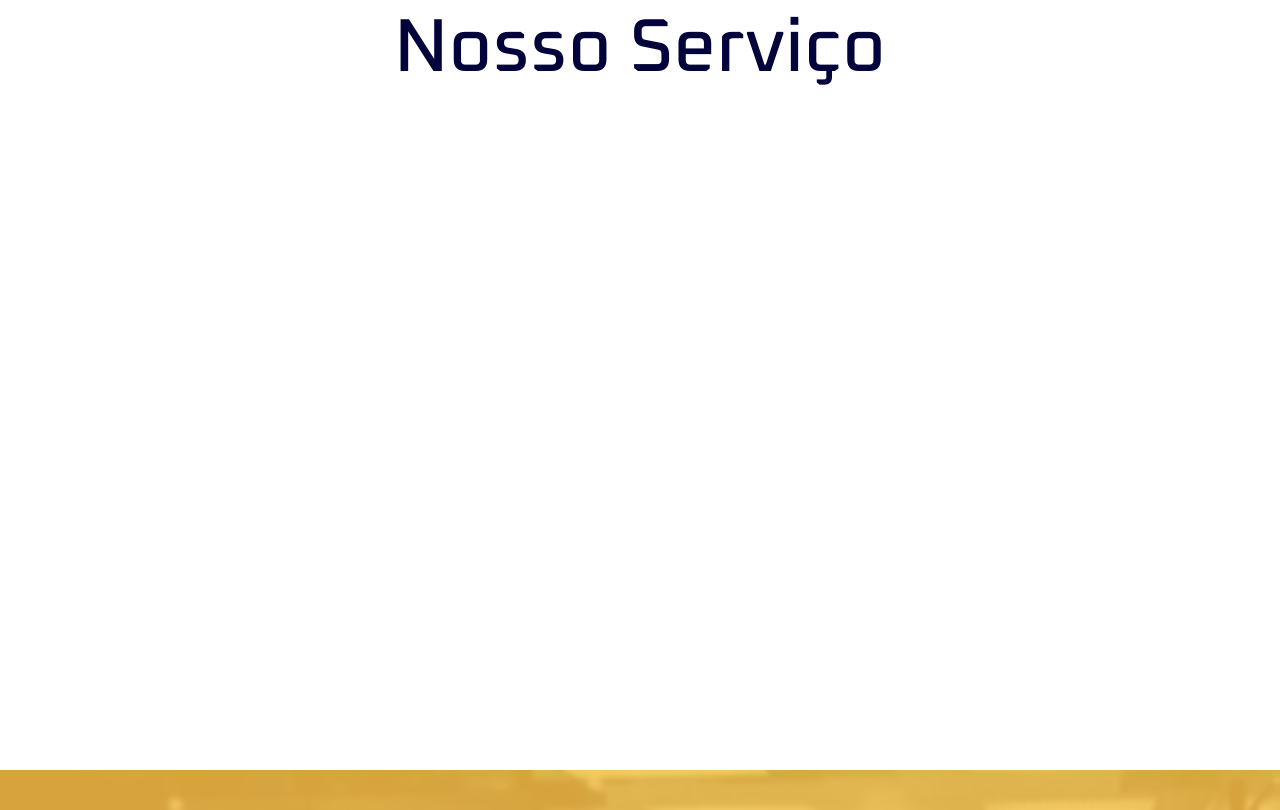
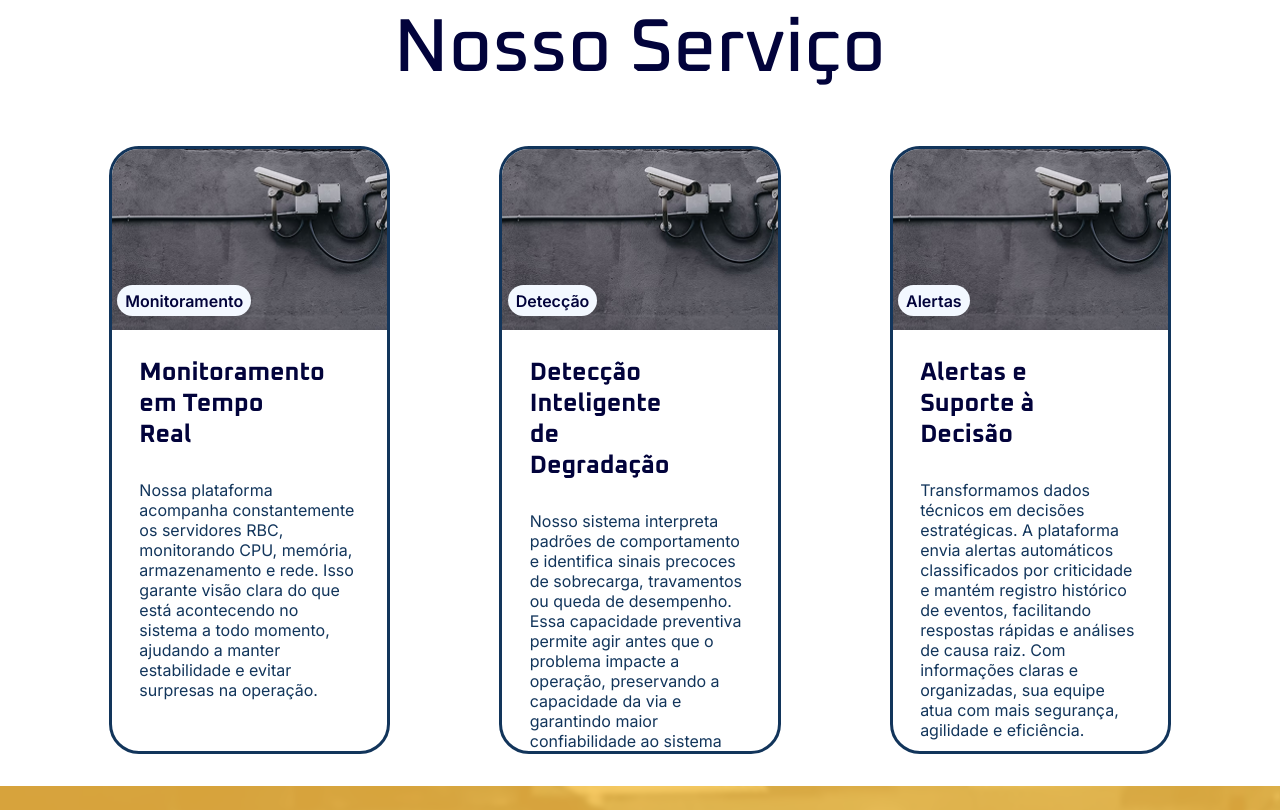
Before and after one commit to M4theusCM/SysTrain-Track, a website: page public/index.html in a window 1280 px wide. Shown: the part 1630-2440 px from the top of the page. Drawn offline with Linux system fonts and the light colour scheme.

```diff
--- a/public/css/style.css
+++ b/public/css/style.css
@@ -38,10 +38,11 @@ body {
 
 /* Navbar */
 nav {
+    z-index: 2;
     width: 100%;
     height: 10vh;
     position: fixed;
-    background-color: #ffffffdb;
+    background-color: #ffffffeb;
     backdrop-filter: blur(2px);
     border-bottom: solid 2px var(--azul-escuro);
 }
@@ -177,7 +178,7 @@ nav {
     font-weight: 500;
     display: flex;
     align-items: center;
-    justify-content: center;
+    justify-content: space-evenly;
     text-decoration: none;
     color: #000;
     transition: .5s;
@@ -208,6 +209,7 @@ nav {
     display: flex;
     align-items: center;
     justify-content: center;
+
 }
 
 .area-titulo h1 {
@@ -225,9 +227,53 @@ nav {
     align-items: center;
 }
 
+.container-servico .card {
+    width: 22%;
+    height: 95%;
+    border-radius: 30px;
+    border: solid 3px var(--azul-escuro);
+    display: flex;
+    flex-direction: column;
+    overflow: hidden;
+}
+
+.container-servico .card-imagem {
+    width: 100%;
+    height: 30%;
+    background-image: url(../assets/images/camera-seguranca.png);
+    background-repeat: no-repeat;
+    background-size: cover;
+    display: flex;
+    align-items: end;
+    padding: 5% 2%;
+}
+
+.container-servico .card-tipo {
+    text-align: center;
+    padding: 2% 3%;
+    border-radius: 20px;
+    background-color: #F3F8FF;
+    font-weight: 600;
+    color: var(--azul-titulos);
+}
+
+.container-servico .card-infos {
+    width: 100%;
+    height: 70%;
+    padding: 10% 10%;
+    color: var(--azul-escuro);
+}
+.container-servico .card h1{
+    color: var(--azul-titulos);
+    font-family: var(--font-titulo);
+    font-size: 25px;
+    margin-right: 30%;
+    margin-bottom: 30px;
+}
 
 /* acessos */
 .container-acesso {
+    margin-top: 2vh;
     width: 100vw;
     height: 70vh;
     background-image: url(../assets/images/data-center.png);
@@ -334,10 +380,10 @@ footer .links .titulo h1 {
 }
 
 .midias img {
-    width: 80px;
-    height: 80px;
-    background-color: rebeccapurple;
+    width: 30px;
+    height: 30px;
     margin-right: 5%;
+    margin-top: 5%;
 }
 
 .termos a,
--- a/public/index.html
+++ b/public/index.html
@@ -14,7 +14,7 @@
 
 <body>
     <!-- navbar -->
-    <div class="d">
+    <div class="">
         <nav>
             <div class="nav-bar">
                 <div class="nav-logo"></div>
@@ -78,12 +78,48 @@
             <div class="card">
                 <div class="card-imagem">
                     <div class="card-tipo">
-                        <p></p>
+                        <p>Monitoramento</p>
                     </div>
                 </div>
                 <div class="card-infos">
-                    <h1></h1>
-                    <p></p>
+                    <h1>Monitoramento em Tempo Real</h1>
+                    <p>
+                        Nossa plataforma acompanha constantemente os servidores RBC, monitorando CPU, memória,
+                        armazenamento e rede. Isso garante visão clara do que está acontecendo no sistema a todo
+                        momento, ajudando a manter estabilidade e evitar surpresas na operação.
+                    </p>
+                </div>
+            </div>
+            <div class="card">
+                <div class="card-imagem">
+                    <div class="card-tipo">
+                        <p>Detecção</p>
+                    </div>
+                </div>
+                <div class="card-infos">
+                    <h1>Detecção Inteligente de Degradação</h1>
+                    <p>
+                        Nosso sistema interpreta padrões de comportamento e identifica sinais precoces de sobrecarga,
+                        travamentos ou queda de desempenho. Essa capacidade preventiva permite agir antes que o problema
+                        impacte a operação, preservando a capacidade da via e garantindo maior confiabilidade ao sistema
+                        ferroviário.
+                    </p>
+                </div>
+            </div>
+            <div class="card">
+                <div class="card-imagem">
+                    <div class="card-tipo">
+                        <p>Alertas</p>
+                    </div>
+                </div>
+                <div class="card-infos">
+                    <h1>Alertas e Suporte à Decisão</h1>
+                    <p>
+                        Transformamos dados técnicos em decisões estratégicas. A plataforma envia alertas automáticos
+                        classificados por criticidade e mantém registro histórico de eventos, facilitando respostas
+                        rápidas e análises de causa raiz. Com informações claras e organizadas, sua equipe atua com mais
+                        segurança, agilidade e eficiência.
+                    </p>
                 </div>
             </div>
         </div>
@@ -95,7 +131,8 @@
                 <h1>Seu monitoramento também não.</h1>
             </div>
             <div>
-                <p>Entre na plataforma, faça seu cadastro e acompanhe seus</p><p>servidores em tempo real.</p>
+                <p>Entre na plataforma, faça seu cadastro e acompanhe seus</p>
+                <p>servidores em tempo real.</p>
             </div>
             <div class="acesso">
                 <a class="btn-login-2" href="./login.html">Faça seu Login</a>
@@ -110,19 +147,27 @@
             </div>
             <div class="footer-infos">
                 <div class="midias">
-                    <img src="#" alt="X">
-                    <img src="#" alt="F">
-                    <img src="#" alt="Y">
+                    <a href="#">
+                        <img src="./assets/icons/x.png" alt="X">
+                    </a>
+                    <a href="#">
+                        <img src="./assets/icons/facebook.png" alt="F">
+                    </a>
+                    <a href="#">
+                        <img src="./assets/icons/youtube.png" alt="Y">
+                    </a>
                 </div>
                 <div class="termos">
                     <a href="#">Privacy Policy</a>
                     <a href="#">Terms of Service</a>
                 </div>
                 <div class="copy">
-                    <p>Copyright © 2026  Sys-Train Track Software Limited | Registered in Brazil No. 10072356</p>
+                    <p>Copyright © 2026 Sys-Train Track Software Limited | Registered in Brazil No. 10072356</p>
                 </div>
                 <div class="text-desc">
-                    <p>Apple, the Apple logo, and iPhone are trademarks of Apple Inc., registered in the U.S. and other countries. App Store is a service mark of Apple Inc. Android, Google Play and the Google Play logo are trademarks of Google LLC.</p>
+                    <p>Apple, the Apple logo, and iPhone are trademarks of Apple Inc., registered in the U.S. and other
+                        countries. App Store is a service mark of Apple Inc. Android, Google Play and the Google Play
+                        logo are trademarks of Google LLC.</p>
                 </div>
             </div>
         </div>
```
Also changed, not shown: public/assets/icons/facebook.png (added), public/assets/icons/x.png (added), public/assets/icons/youtube.png (added), public/assets/images/camera-seguranca.png (added).
